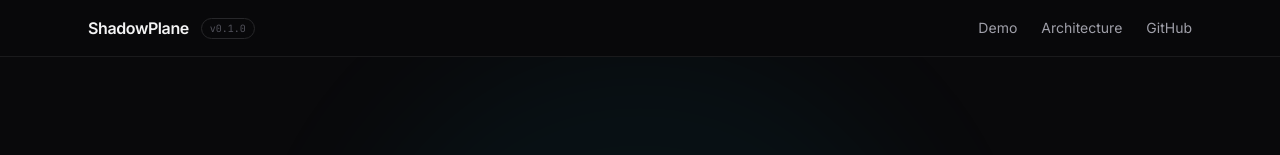
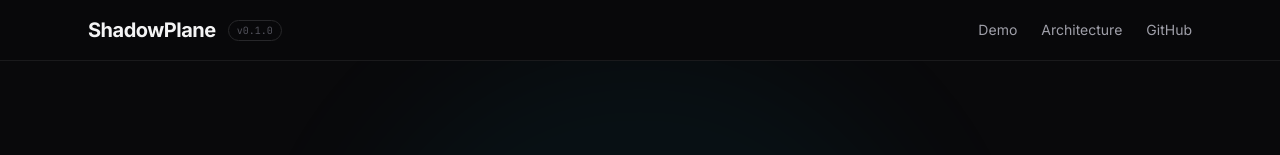
Before and after one commit to GOLDSTEALTH/ShadowPlane, a Next.js app in the folder landing-page/: page / in a window 1280 px wide. Shown: the top 155 px of the page. Built offline with nearby package versions, Linux system fonts and the light colour scheme.

Commit message:
style: increase ShadowPlane title size in navigation bar

```diff
--- a/landing-page/src/app/page.tsx
+++ b/landing-page/src/app/page.tsx
@@ -11,7 +11,7 @@ export default function Home() {
       <nav className="sticky top-0 z-50 border-b border-zinc-800/60 bg-zinc-950/80 backdrop-blur-md">
         <div className="max-w-6xl mx-auto px-6 py-4 flex items-center justify-between">
           <div className="flex items-center gap-3">
-            <span className="text-base font-semibold text-zinc-100 tracking-tight">
+            <span className="text-xl font-bold text-zinc-100 tracking-tight">
               ShadowPlane
             </span>
             <span className="text-[10px] text-zinc-600 border border-zinc-800 rounded-full px-2 py-0.5 font-mono">
```
